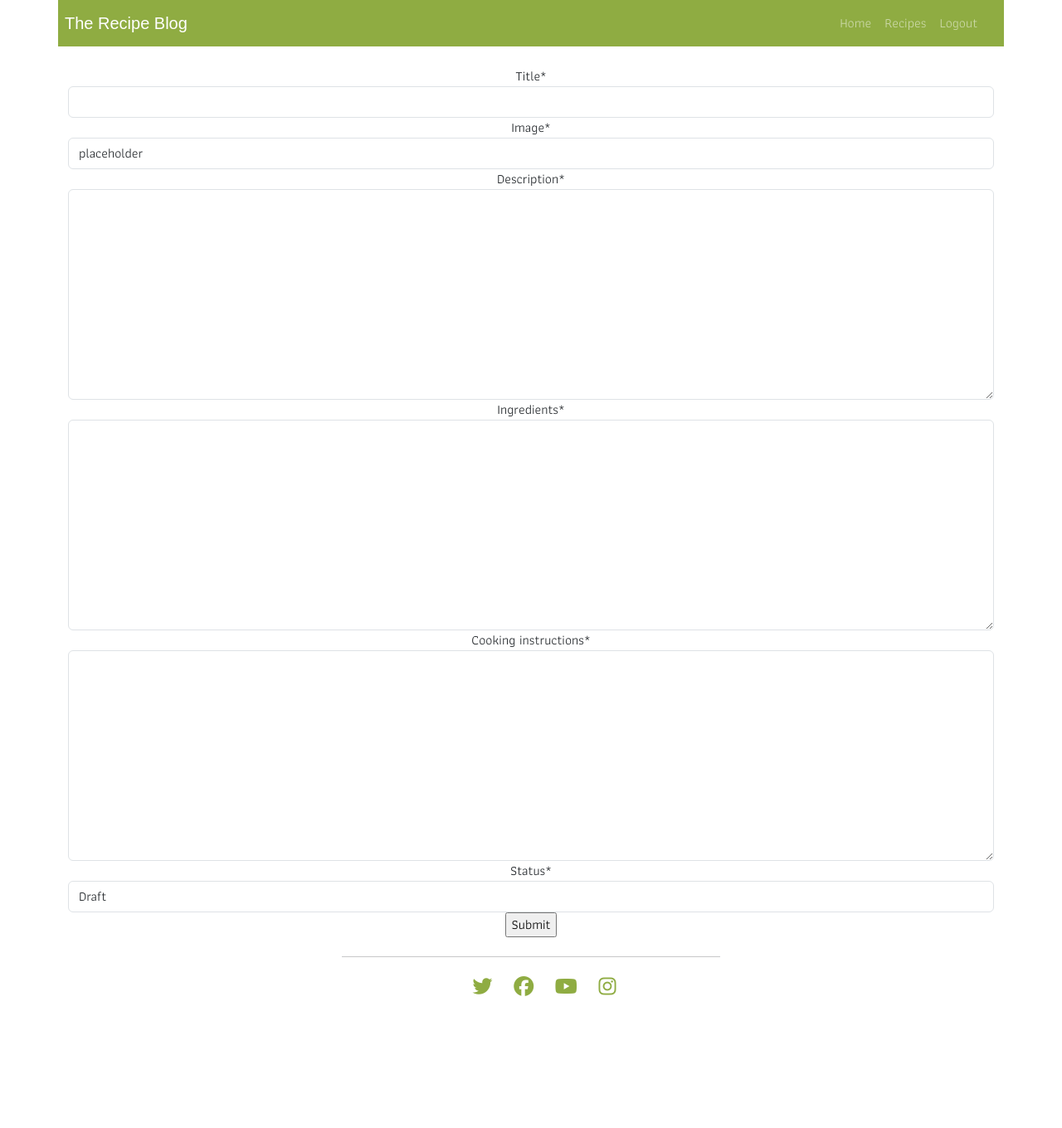
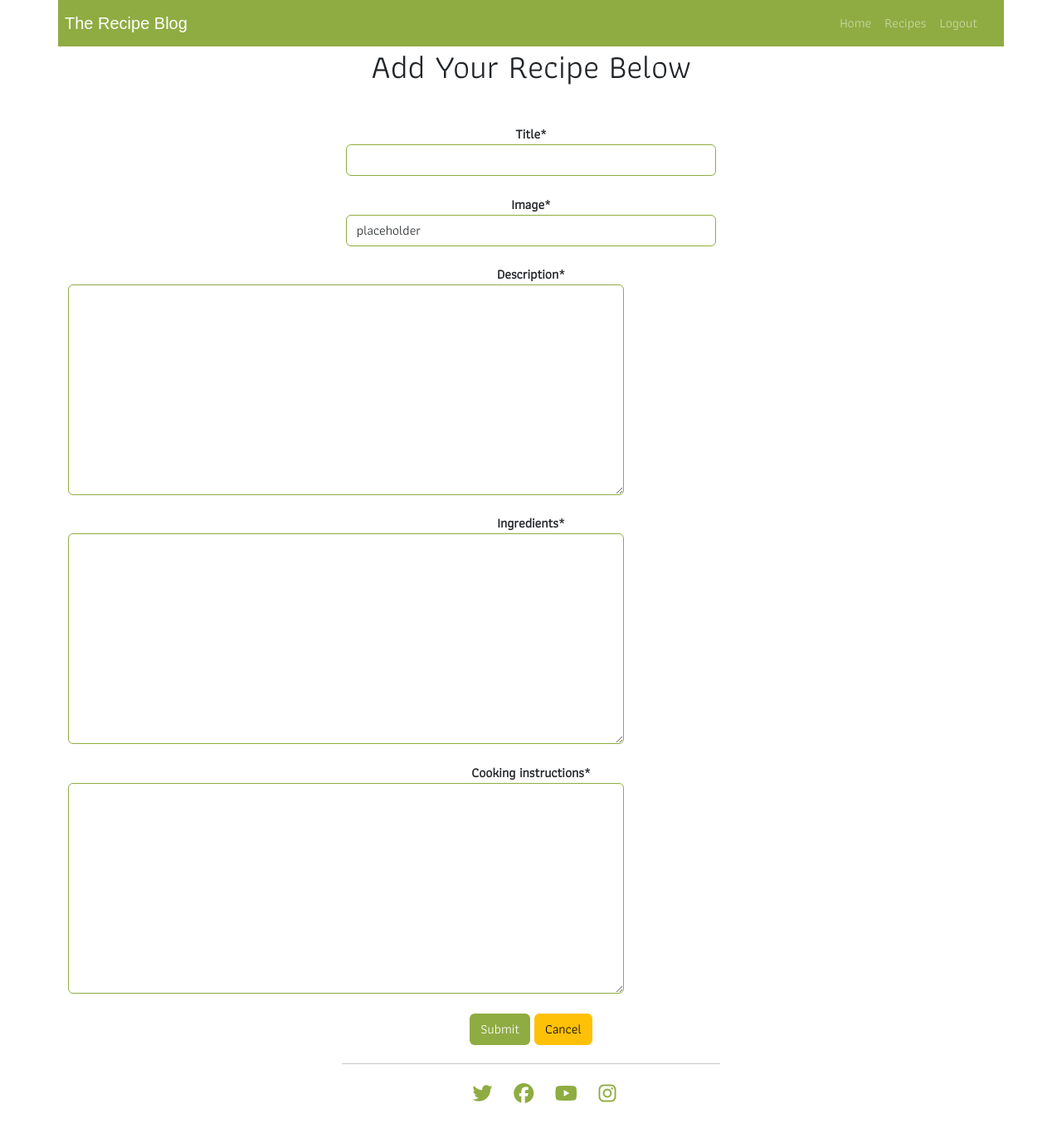
Before and after one commit to kpsdev1/The-Recipe-Blog, a Django app: page /add_recipe/ in a window 1280 px wide. Shown: the whole page at 83% size. Before the commit the page ends 1201 px from the top, so only its background shows below. Run offline with Django 3.2, Linux system fonts and the light colour scheme; the visitor is signed in with stand-in values (Sample User, id 1); some libraries are stand-ins or nearby versions; some web fonts are replaced.

Commit message:
creating delete function and delete button in recipe details temaplate

```diff
--- a/meals/forms.py
+++ b/meals/forms.py
@@ -1,6 +1,6 @@
 from .models import Comment, Recipe
 from django import forms
-
+from django_summernote.widgets import SummernoteWidget
 
 class CommentForm(forms.ModelForm):
     class Meta:
@@ -12,4 +12,9 @@ class RecipeForm(forms.ModelForm):
     class Meta:
         model = Recipe
         fields = ('title', 'image', 'description',
-                  'ingredients', 'cooking_instructions', 'status')
+                  'ingredients', 'cooking_instructions')
+        widgets = {
+            'description': SummernoteWidget(),
+            'ingredients': SummernoteWidget(),
+            'cooking_instructions': SummernoteWidget(),
+        }
--- a/meals/urls.py
+++ b/meals/urls.py
@@ -6,8 +6,9 @@ from .views import *
 urlpatterns = [
     path('', home, name='home'),
     path('recipes/', views.RecipeList.as_view(), name='recipes'),
-    path('add_recipe/', views.add, name='add_recipe'),
+    path('add_recipe/', views.create_recipe, name='add_recipe'),
     path('<slug:slug>/', views.RecipeDetails.as_view(), name='recipe_details'),
+    path('delete_recipe/<recipe_id>', views.delete_recipe, name='delete_recipe'),
     path('delete_comment/<comment_id>', views.delete_comment, name='delete_comment'),
     path('edit_comment/<comment_id>', views.edit_comment, name='edit_comment'),
     path('like/<slug:slug>', views.RecipeLike.as_view(), name='recipe_like'),
--- a/meals/views.py
+++ b/meals/views.py
@@ -68,23 +68,31 @@ class RecipeDetails(View):
         )
 
 
-def add(request):
+def create_recipe(request):
     form = RecipeForm()
     if request.method == 'POST':
-        form = RecipeForm(request.POST)
+        form = RecipeForm(request.POST, request.FILES)
         if form.is_valid():
             event = form.save(commit=False)
             event.author = request.user
             event.slug = slugify(event.title)
+            event.status = 1
             event.save()
+            messages.success(request, 'Your recipe was added successfully')
+            return redirect('recipes')
 
     context = {'form': form}
     return render(request, 'add_recipe.html', context)
 
 
+def delete_recipe(request, recipe_id):
+    comment = Recipe.objects.get(pk=recipe_id)
+    comment.delete()
+    messages.success(request, 'Recipe was Deleted successfully')
+    return redirect('recipes')
 
 
-
+# Comment views
 def delete_comment(request, comment_id):
     comment = Comment.objects.get(pk=comment_id)
     comment.delete()
--- a/static/css/style.css
+++ b/static/css/style.css
@@ -49,6 +49,7 @@
     width: 55%;
     height: 35vw;
     object-fit: cover;
+    position: relative;
 }
 
 .recipe-detail-heading {
@@ -69,6 +70,32 @@ h4 {
     color: #7d807e;
     text-decoration: underline;
 }
+
+.delete-recipe {
+    text-decoration: none;
+    color: #9e0606;
+    font-size: larger;
+    font-weight: bold;
+    position: absolute;
+    top: -10px;
+    right: 0;
+    padding-top: 0;
+    margin-top: 0;
+}
+
+.delete-recipe span {
+    display: none;
+}
+
+.delete-recipe:hover span {
+    display: inline;
+    position: absolute;
+    top: 0px;
+    left: 15px;
+    font-weight:100;
+}
+
+
 
 /* comments section */
 .comment-card {
@@ -216,17 +243,27 @@ h4 {
 /* Add recipe section */
 
 .create-recipe {
-    width: 40%;
-    margin: 0 auto;
+    text-align: center;
+
 }
 
 .create-recipe input, .create-recipe textarea{
     border: 1px solid #8fac42;
+
 }
+
+.create-recipe input {
+    width: 40%;
+    margin: 0 auto;
+}
+.create-recipe textarea {
+    width: 60%;
+}
+
 
 .create-recipe label {
     margin-top: 2%;
-
+    font-weight: 900;
 }
 
 /* footer style  */
@@ -266,6 +303,8 @@ h4 {
     border: none;
     background: transparent;
 }
+
+
 
 
 
--- a/templates/add_recipe.html
+++ b/templates/add_recipe.html
@@ -4,14 +4,20 @@
 {% block content %}
 {% load cloudinary %}
 
-<div class="container mt-4 text-center">
+<h1 class="text-center">Add Your Recipe Below</h1>
+
+<div class="container mt-4 create-recipe">
+    <div class="">
         {% if user.is_authenticated %}
         <form method="post" enctype="multipart/form-data">
             {% csrf_token %}
             {{ form | crispy }}
-        <input type="submit">
+
+            <button type="submit" class="btn btn-green mt-4">Submit</button>
+            <a href="{% url 'recipes' %} "class="btn btn-warning mt-4">Cancel</a>
         </form>
         {% endif %}
     </div>
+</div>
 
 {% endblock %}
--- a/templates/recipe_details.html
+++ b/templates/recipe_details.html
@@ -5,11 +5,13 @@
 
 
 
-
     <div class="row">
         <div class="col-12">
             <div class="card border-0 mt-4">
                 <img src="{{ recipe.image.url }}" class="detail-img" alt="Image from selected recipe">
+                {% if user.is_authenticated and user == recipe.author %}
+                    <a href="{% url 'delete_recipe' recipe.id %}" class="delete-recipe">X<span>Delete Recipe</span></a>
+                {% endif %}
                 <div class="card-body">
                     <h3 class="recipe-detail-heading text-center">{{ recipe.title }}</h5>
                     <p class="card-text text-center author"> Posted by {{ recipe.author }}</p>
--- a/templates/recipes.html
+++ b/templates/recipes.html
@@ -4,7 +4,9 @@
 
 <h1 class="text-center mt-4"><u>Recipe List</u></h1>
 
-<a href="{% url 'add_recipe' %}" class="btn btn-green">Add Recipe</a>
+{% if user.is_authenticated %}
+    <a href="{% url 'add_recipe' %}" class="btn btn-green">Add Recipe</a>
+{% endif %}
 
 <div class="container">
     <div class="row">
```
Lines whose indentation alone changed are shown as unchanged.
